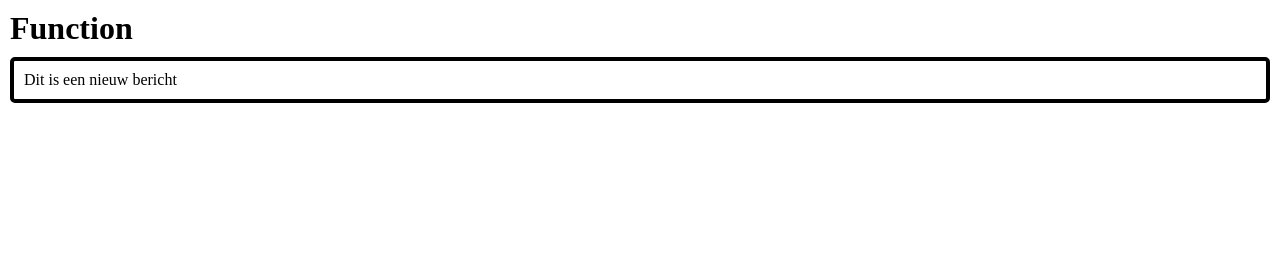
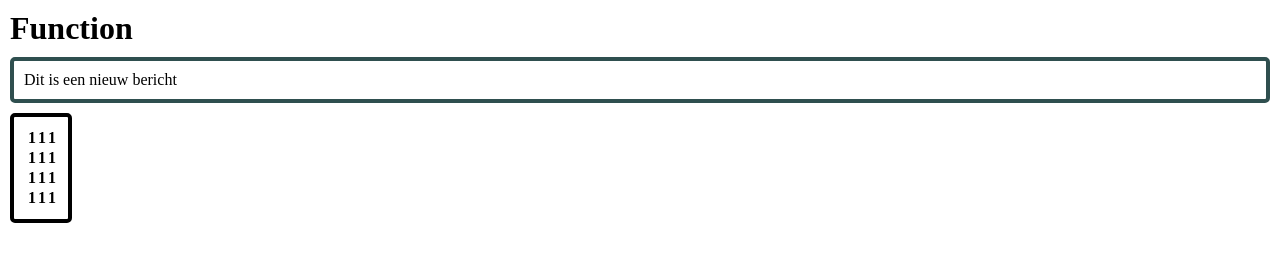
Before and after one commit to elbmo/javascriptles6, a plain HTML site: page index.html in a window 1280 px wide. Drawn offline with Linux system fonts and the light colour scheme.

Commit message:
tot nu toe
ik begin nu met die opdrachten

```diff
--- a/css/style.css
+++ b/css/style.css
@@ -11,9 +11,22 @@ h1{
 
 
 .msg-box {
-  border: 1px solid black;
+  border: 1px solid darkslategray;
   padding: 10px;
   margin: 10px;
   border-radius: 5px;
   border-width: 4px;
 }
+
+table{
+    margin: 10px;
+    border: 1px solid black;
+    border-radius: 5px;
+    border-width: 4px;
+    padding: 10px;
+
+}
+
+.blok{
+    position: sticky;
+}
--- a/index.html
+++ b/index.html
@@ -9,6 +9,28 @@
 <body>
     <h1>Function</h1>
     <div class="msg-box">Hallo</div>
+    <table class="blok">
+        <td>
+            <th>1</th>
+            <th>1</th>
+            <th>1</th>
+        </td>
+        <tr><td>
+            <th>1</th>
+            <th>1</th>
+            <th>1</th>
+        </td></tr>
+        <tr><td>
+            <th>1</th>
+            <th>1</th>
+            <th>1</th>
+        </td></tr>
+        <tr><td>
+            <th>1</th>
+            <th>1</th>
+            <th>1</th>
+        </td></tr>
+    </table>
 </body>
 <script src="js/main.js"></script>
 </html>
```
Also changed, not shown: js/main.js (line endings or trailing spaces).
